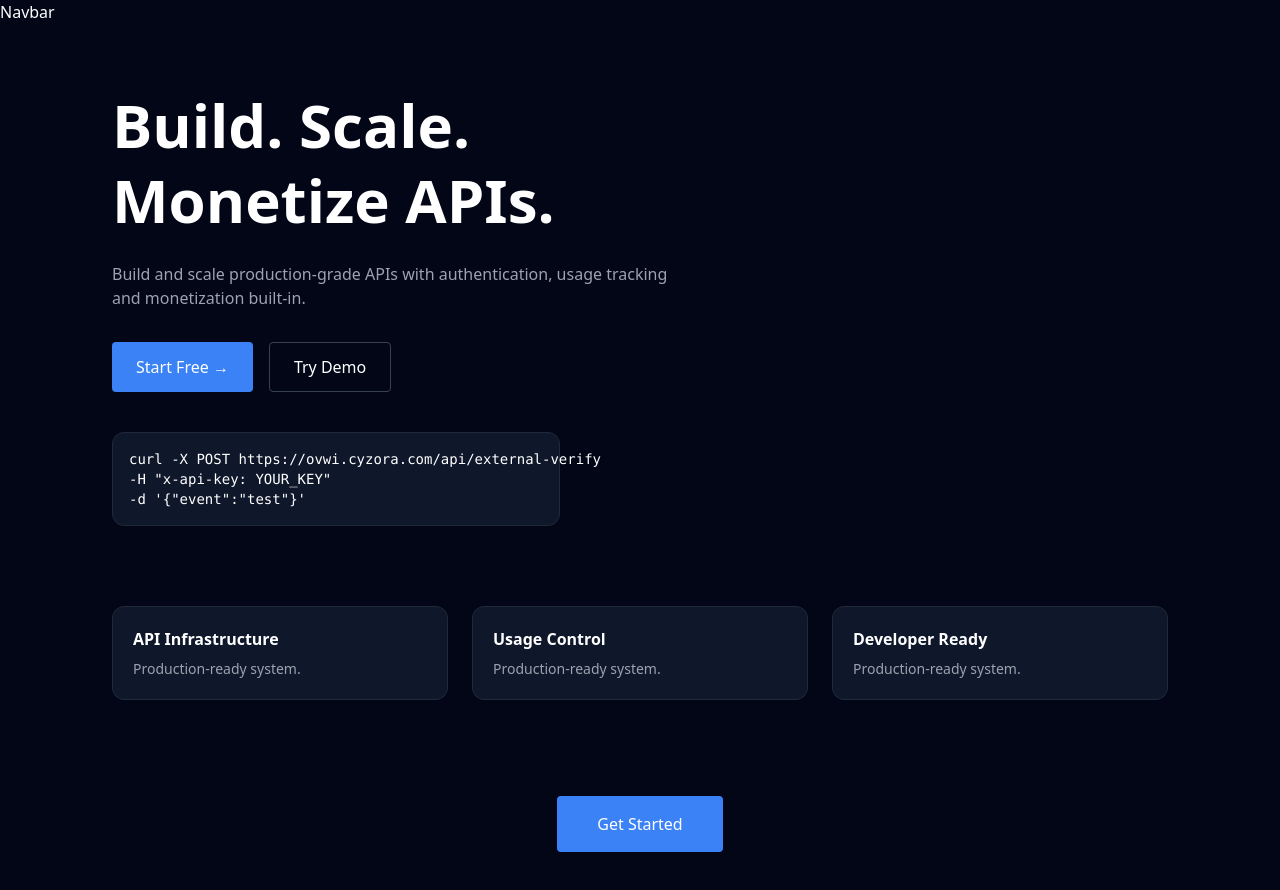
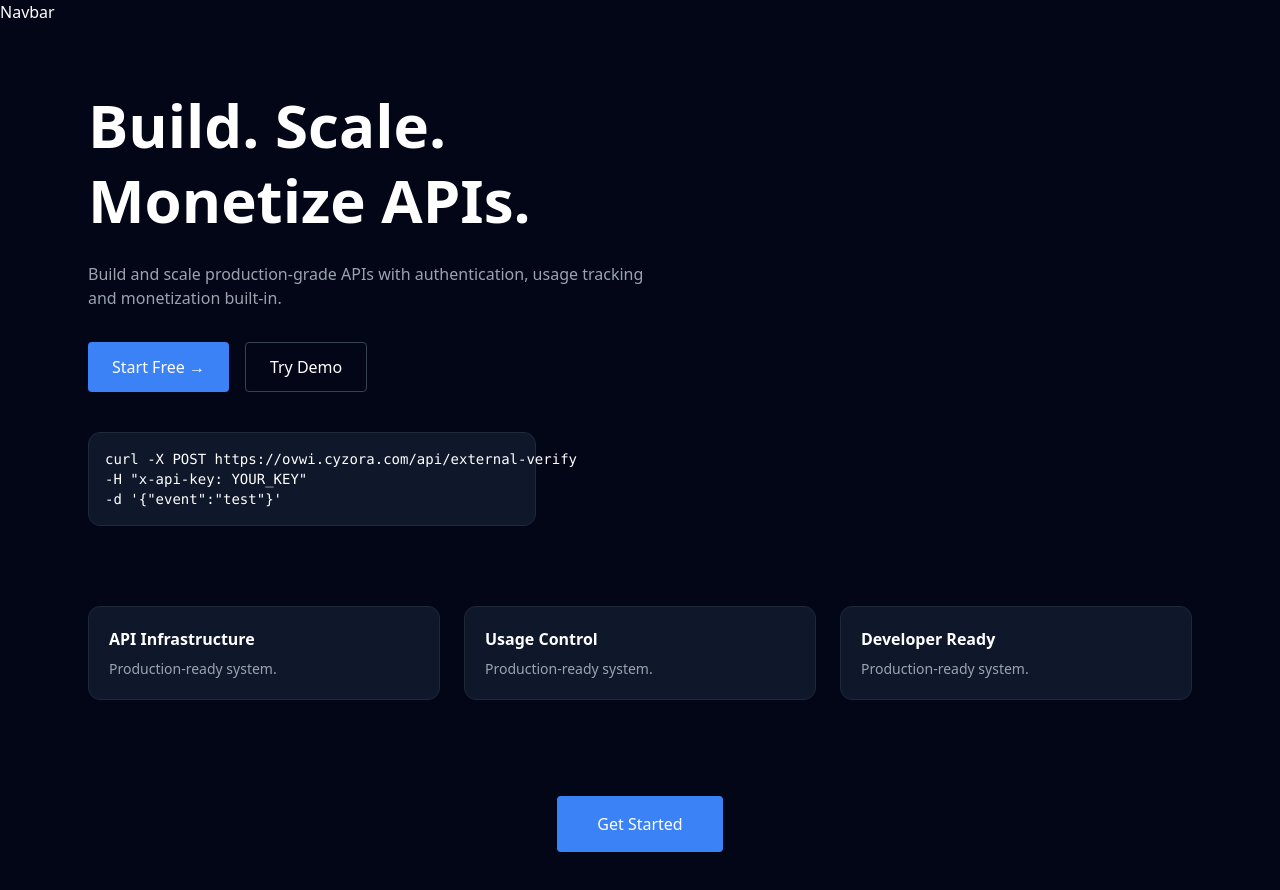
Before and after one commit to aydncy/ovwi-ui, a Next.js app: page / in a window 1280 px wide. Shown: the top 890 px of the page. Built offline with nearby package versions, Linux system fonts and the light colour scheme.

Commit message:
🔥 FINAL FIX: absolute navbar import

```diff
--- a/app/layout.tsx
+++ b/app/layout.tsx
@@ -1,14 +1,15 @@
 import './globals.css';
-import Navbar from './components/navbar';
+import Navbar from '@/app/components/navbar';
 
 export default function RootLayout({ children }: { children: React.ReactNode }) {
   return (
     <html lang="en">
       <body className="bg-[#020617] text-white">
+
         <Navbar />
-        <div className="max-w-6xl mx-auto px-6">
-          {children}
-        </div>
+
+        {children}
+
       </body>
     </html>
   );
```
Also changed, not shown: 1 other file (tests, documents, lock files or other folders).
